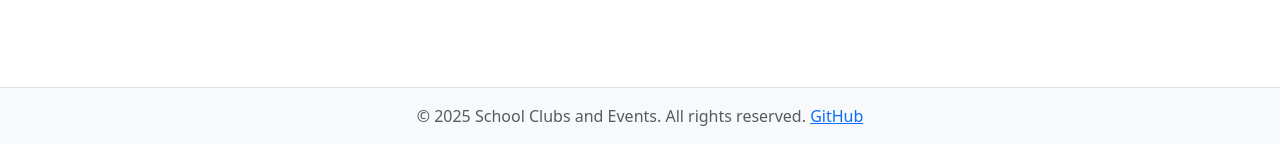
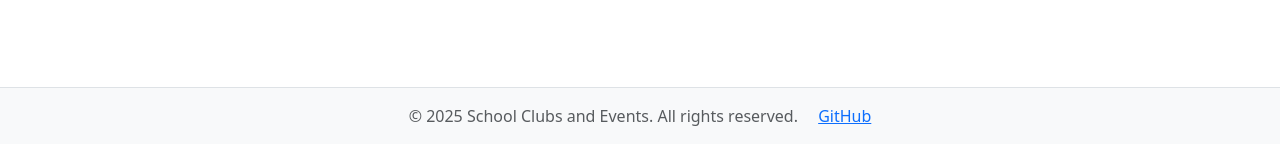
Before and after one commit to andrewpmilne/project-four-school-club-events-bookings, a Django app: a page that uses templates/base.html in a window 1280 px wide. Shown: the part 656-800 px from the top of the page. Run offline with Django 4.2, Linux system fonts and the light colour scheme; parts of the project's set-up code (start-up, migrations or seed data) failed here and were passed over.

Commit message:
spread out information in footer

```diff
--- a/templates/base.html
+++ b/templates/base.html
@@ -73,11 +73,12 @@
     <footer class="bg-light text-center text-muted py-3 mt-auto border-top">
         <div class="container">
             &copy; {% now "Y" %} School Clubs and Events. All rights reserved.
-            <a href="https://github.com/andrewpmilne" target="_blank" rel="noopener noreferrer">
+            <a href="https://github.com/andrewpmilne" target="_blank" rel="noopener noreferrer" class="ms-3">
                 GitHub
             </a>
         </div>
     </footer>
+
 
 
     <!-- Bootstrap JS Bundle CDN (includes Popper) -->
```
